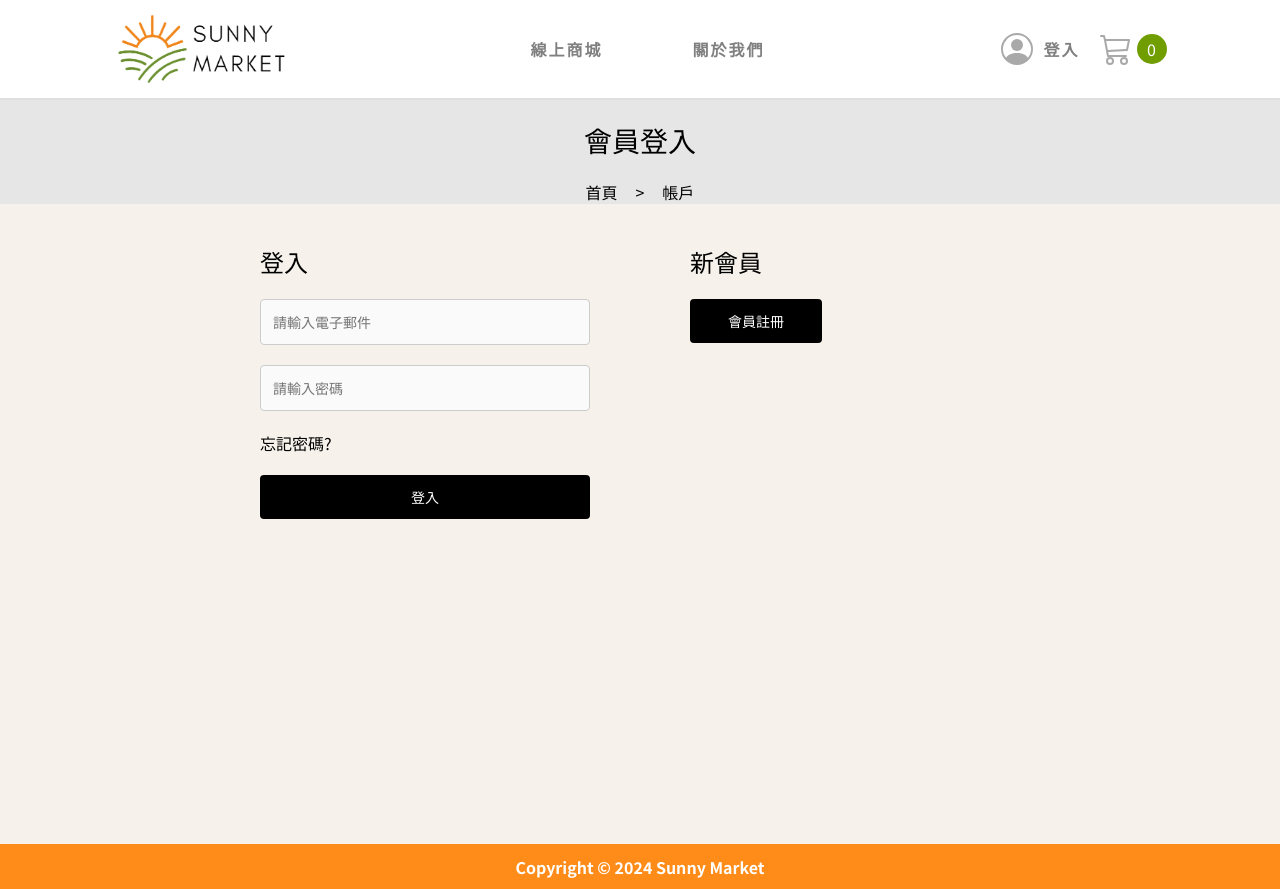
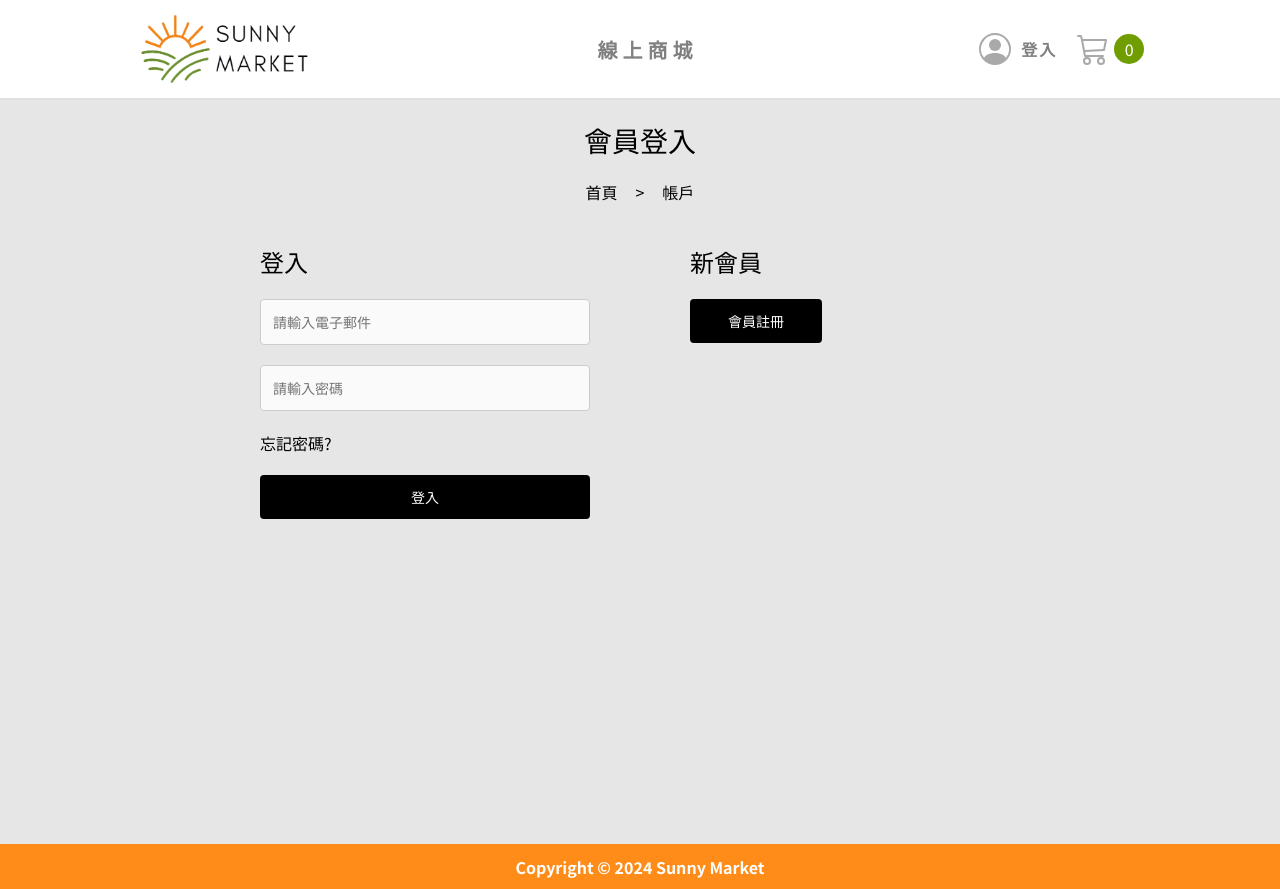
Before and after one commit to dacylin/SunnyMarketFrontend, a Vue app: page /user/Login in a window 1280 px wide. Built offline with nearby package versions, Linux system fonts and the light colour scheme.

Commit message:
fix: 登入/註冊頁面class名稱、刪除關於我們

```diff
--- a/src/components/Header.vue
+++ b/src/components/Header.vue
@@ -59,14 +59,14 @@ header {
   display: flex;
   flex-direction: row;
   align-items: center;
-  justify-content: space-between;
-  gap:30px;
+  justify-content: center;
+
 }
 
 .nav li {
   list-style: none; /* 去除圓點 */
   margin: 0 30px;
-  font-size: 1em;
+  font-size:  20px;
 }
 
 /*以下 設定浮出文字下底線 */
@@ -74,9 +74,9 @@ header {
   color: grey;
   text-decoration: none;
   font-weight: bold;
-  letter-spacing: 2px;
+  letter-spacing: 5px;
   cursor: pointer;
-  font-size: 1em;
+  font-size: 20px;
 }
 
 li {
@@ -87,7 +87,7 @@ li::after {
   content: "";
   background-color: #ff8000; /*橘色*/
   position: absolute;
-  bottom: -15px;
+  bottom: -20px;
   height: 3px;
   width: 100%;
   left: 0;
@@ -97,7 +97,7 @@ li::after {
 }
 
 li:hover::after {
-  bottom: -5px;
+  bottom: -7px;
   opacity: 0.75;
   transition: all cubic-bezier(0, 0.9, 0.6, 0.9) 1s;
 }
--- a/src/nav/nav.js
+++ b/src/nav/nav.js
@@ -7,12 +7,7 @@ const navData = [
     link: "ProductPage", //要跟index.js 的 name 相同
     active: true,
   },
-  {
-    id: 2,
-    name: "關於我們",
-    link: "AboutUs", //要跟index.js 的 name 相同
-    active: false,
-  },
+
 ];
 
 export default navData;
--- a/src/router/index.js
+++ b/src/router/index.js
@@ -2,7 +2,7 @@
 
 import { createRouter, createWebHistory } from 'vue-router';
 import Home from '@/views/Home/Home.vue';
-import AboutUs from '@/views/AboutUs.vue';
+// import AboutUs from '@/views/AboutUs.vue';
 import ProductDetail from '@/views/ProductDetail.vue';
 import ProductPage from '@/views/ProductPage.vue';
 import Login from '@/views/Login.vue';
@@ -19,11 +19,6 @@ const router = createRouter({
       path: '/',
       name: 'Home',
       component: Home  // 首頁路由
-    },
-    {
-      path: '/aboutus',
-      name: 'AboutUs',
-      component: AboutUs // 關於我們
     },
     {
       path: '/products',
--- a/src/views/AboutUs.vue
+++ /dev/null
@@ -1,12 +0,0 @@
-<template>
-  <h1>關於我們，這裡可以放門市資訊</h1>
-</template>
-<script setup>
-import { ref } from "vue";
-</script>
-
-<style>
-h1 {
-  color: gray;
-}
-</style>
--- a/src/views/Login.vue
+++ b/src/views/Login.vue
@@ -1,7 +1,7 @@
 <template>
 <Header />
   <div class="login-title">會員登入</div>
-  <div class="shit"><router-link to="/" class="homepage"><span>首頁</span></router-link><span>&nbsp&nbsp&nbsp&nbsp&nbsp>&nbsp&nbsp&nbsp&nbsp&nbsp</span><span>帳戶</span></div>
+  <div class="router-text"><router-link to="/" class="homepage"><span>首頁</span></router-link><span>&nbsp&nbsp&nbsp&nbsp&nbsp>&nbsp&nbsp&nbsp&nbsp&nbsp</span><span>帳戶</span></div>
   <div class="background">
     <div class="login-box">
       <div class="login-label">登入</div>
@@ -76,14 +76,14 @@ const getLogin = async () => {
   background-color: rgb(230, 230, 230);
 }
 
-.shit {
+.router-text {
     background-color: rgb(230, 230, 230);
     display: flex;
     justify-content: center;
 }
 
 .background {
-  background-color: #f6f1eb;
+  background-color: rgb(230, 230, 230);
   height: 80vh;
   display: flex;
   justify-content: center;
--- a/src/views/ProductPage.vue
+++ b/src/views/ProductPage.vue
@@ -192,12 +192,12 @@ onMounted(() => {
   padding:12px;
   border-radius: 5px;
   font-size: 16px;
-  background-color: darkgray;
+  background-color: lightgray;
 
 }
 
 .searchBtn:hover{
-  background-color: lightgray;
+  background-color:rgb(200, 200, 200, 0.5);
 
 }
 
--- a/src/views/Register.vue
+++ b/src/views/Register.vue
@@ -1,7 +1,7 @@
 <template>
   <Header />
   <div class="register-title">會員註冊</div>
-  <div class="shit">
+  <div class="router-text">
     <router-link to="/"
       class="homepage"><span>首頁</span></router-link><span>&nbsp&nbsp&nbsp&nbsp&nbsp>&nbsp&nbsp&nbsp&nbsp&nbsp</span><span>建立帳戶</span>
   </div>
@@ -84,7 +84,7 @@ const registerAdd = async () => {
   background-color: rgb(230, 230, 230);
 }
 
-.shit {
+.router-text {
   background-color:rgb(230, 230, 230);
   display: flex;
   justify-content: center;
```
